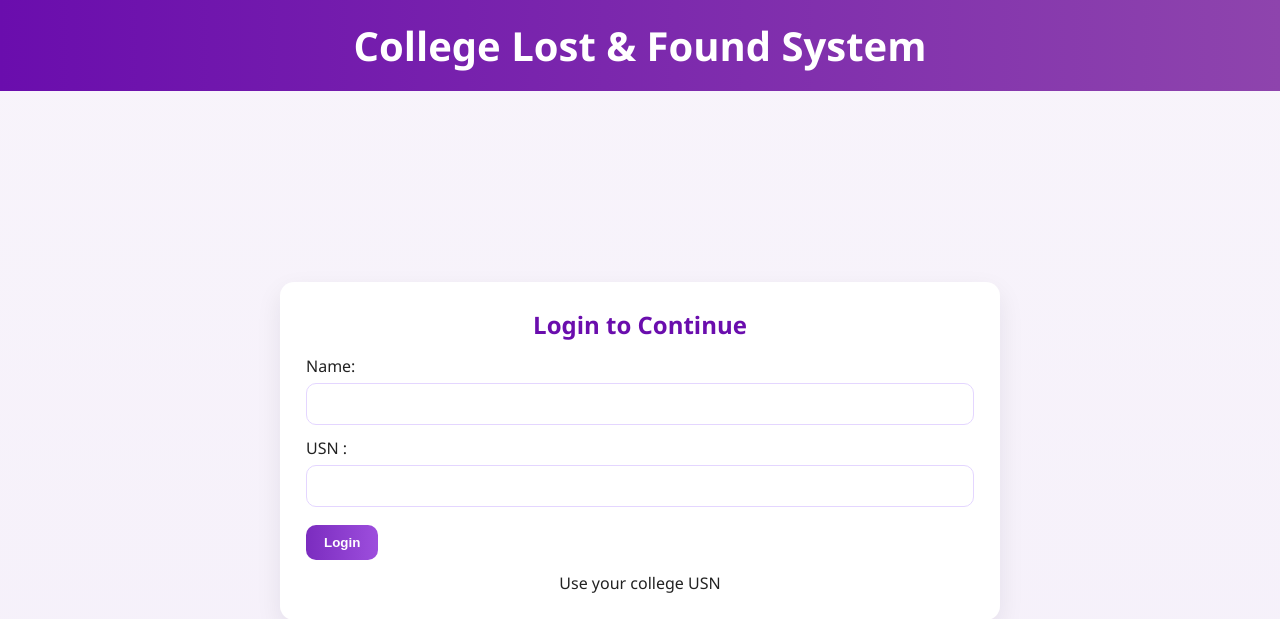
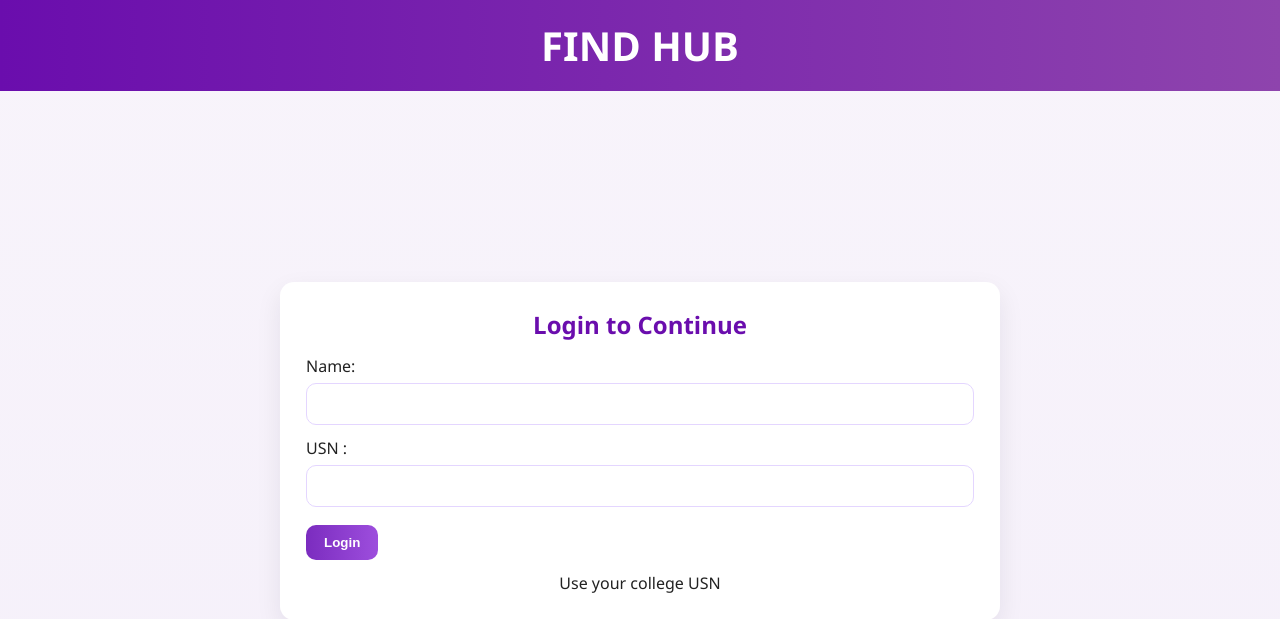
Before and after one commit to M-Latha/lost-found-git, a Flask app: page / in a window 1280 px wide. Shown: the top 619 px of the page. Run offline with Flask 3, Linux system fonts and the light colour scheme; data comes from the database, SQL or seed files in the repository.

Commit message:
Changed project name to Find Hub

```diff
--- a/templates/miniproject.html
+++ b/templates/miniproject.html
@@ -285,7 +285,7 @@ textarea{
 <body>
 
 <header>
-  <h1>College Lost & Found System</h1>
+  <h1>FIND HUB</h1>
 </header>
 
 <section id="loginPage" class="page centered" style="display:flex;">
```
